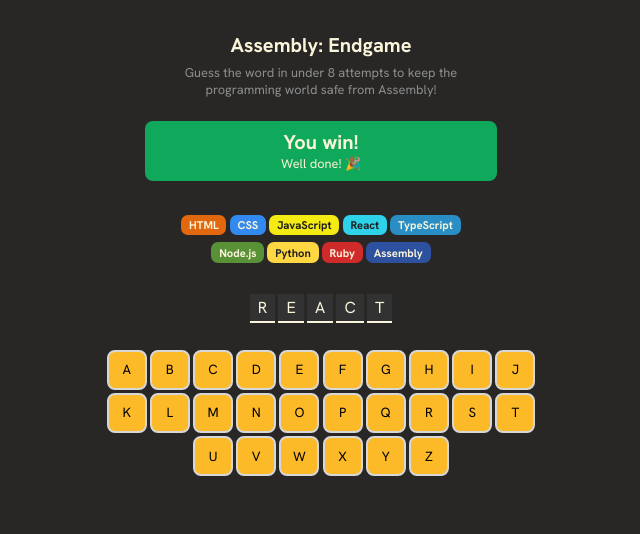
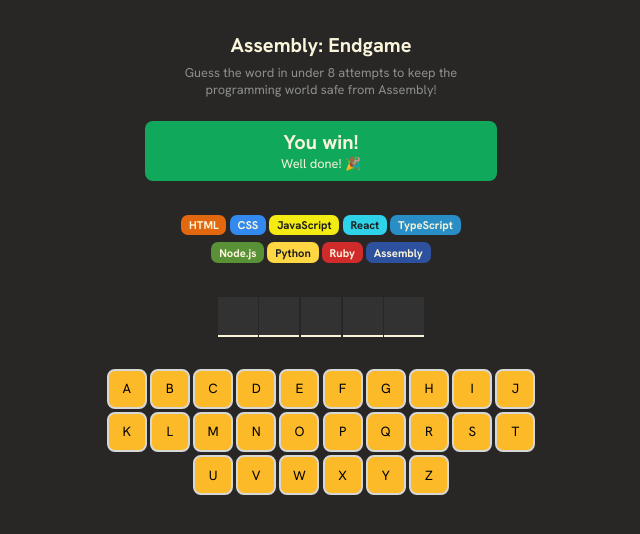
Before and after one commit to dcendry1711/asmbl, a React (Vite) app in the folder asmb/: page / in a window 1280 px wide. Shown: the top 534 px of the page, without its empty margins (319-959 px from the left). Built offline with nearby package versions, Linux system fonts and the light colour scheme.

Commit message:
conditional rendering letters in currentWord depend on guessedLetter

```diff
--- a/asmb/src/App.jsx
+++ b/asmb/src/App.jsx
@@ -36,8 +36,9 @@
   const currentWordArr = currentWord.split('') //tworzenie tablicy na podstawie state podanego dla currentWord
 
   const currentWordEl = currentWordArr.map((letter,index) => {
+
     return(
-      <span key={index} className="single-letter">{letter}</span>
+      <span key={index} className="single-letter">{guessedLetters.includes(letter) ? letter : null}</span>
     )
   })
 
@@ -116,4 +117,5 @@
   1.kliknięcie wybranej litery z klawiatury zapisuje ją w tablicy do tego stworzonej (ZROBIONE)
   2.można podać jedną literę z klawiatury tylko raz (ZROBIONE)
   3.jeżeli litera jest poprawna klawisz zmienia tło na zielone, jeżeli jest błędna to zmienia kolor na czerwony (ZROBIONE)
+  4. Jeżeli litera jest poprawna to wyświetla się w polu hasła, jeżeli jest błędna w polu hasła nic nie zostaje wyświetlone. (ZROBIONE)
 */
--- a/asmb/src/index.css
+++ b/asmb/src/index.css
@@ -81,16 +81,23 @@
 /*current-word section*/
 
 .current-word {
+    width: 100%;
+    display: flex;
+    justify-content: center;
     margin: 1em 0;
+    gap: .1em;
 }
 
 .single-letter{
-    margin: 0 .1em;
-    padding: .2em .5em;
+    display: flex;
+    justify-content: center;
+    align-items: center;
     background: #323232;
     color: #F9F4DA;
     border-bottom: 2px solid #F9F4DA;
     text-transform: uppercase;
+    width: 40px;
+    height: 40px;
 }
 
 /*keyboard section*/
```
